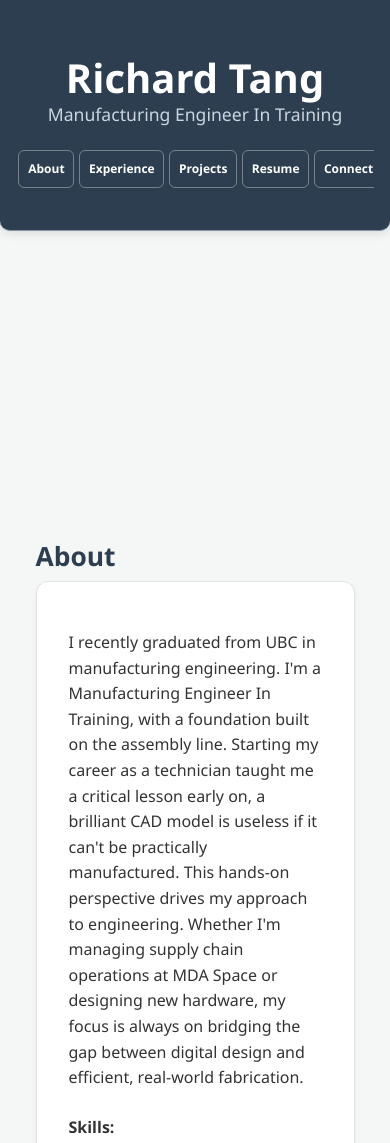
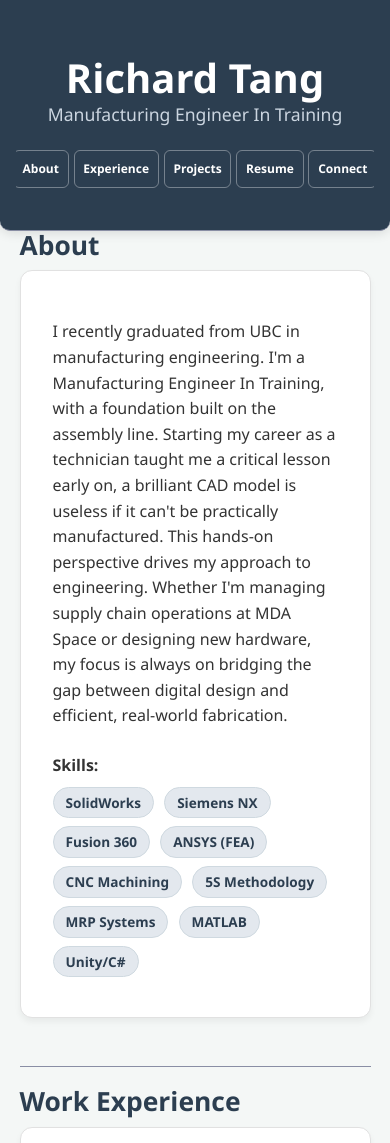
Before and after one commit to RKTang/RKTang.github.io, a website: page index.html in a window 390 px wide. Shown: the top 1143 px of the page. Drawn offline with Linux system fonts and the light colour scheme.

Commit message:
Fix mobile header gap and center nav; move sticky to portfolio.css
Co-authored-by: Cursor <cursoragent@cursor.com>

```diff
--- a/index.html
+++ b/index.html
@@ -53,8 +53,6 @@
             margin-bottom: 2rem;
             border-radius: 0 0 10px 10px;
             text-align: center;
-            position: sticky;
-            top: 0;
             z-index: 50;
             box-shadow: 0 2px 12px rgba(0, 0, 0, 0.12);
         }
--- a/portfolio.css
+++ b/portfolio.css
@@ -11,23 +11,42 @@ body > header.header-hidden {
     pointer-events: none;
 }
 
+@media (min-width: 721px) {
+    body > header {
+        position: sticky;
+        top: 0;
+    }
+}
+
 @media (max-width: 720px) {
-    /* Fixed header so transform hide works (sticky fights translateY) */
+    /* Fixed header so transform hide works; inline sticky no longer overrides */
     body > header {
         position: fixed;
         top: 0;
         left: 0;
         right: 0;
         width: 100%;
-        margin-bottom: 0;
+        margin-bottom: 0 !important;
         border-radius: 0;
         padding: 0.85rem 0.5rem 0.75rem;
         box-sizing: border-box;
     }
 
     main {
-        padding-top: var(--site-header-height, 10.5rem);
+        padding-top: var(--site-header-height, 8.5rem);
         padding-bottom: calc(1.5rem + env(safe-area-inset-bottom, 0px));
+        margin-top: 0;
+    }
+
+    main > section:first-of-type {
+        margin-top: 0;
+        padding-top: 0;
+        border-top: none;
+    }
+
+    section {
+        margin: 1.25rem 0;
+        padding: 1rem 0;
     }
 
     body > header h1 {
@@ -53,12 +72,12 @@ body > header.header-hidden {
         display: flex;
         flex-flow: row nowrap;
         flex-wrap: nowrap;
-        justify-content: flex-start;
+        justify-content: center;
         align-items: stretch;
         gap: 0.3rem;
         width: 100%;
         max-width: 100%;
-        margin: 0;
+        margin: 0 auto;
         padding: 0 0.15rem 0.1rem;
         overflow-x: auto;
         -webkit-overflow-scrolling: touch;
--- a/scroll.js
+++ b/scroll.js
@@ -11,6 +11,8 @@ if (document.readyState === "loading") {
 } else {
     syncHeaderLayout();
 }
+
+window.addEventListener("load", syncHeaderLayout);
 
 function onScroll() {
     showScrollButton();
@@ -26,7 +28,7 @@ function syncHeaderLayout() {
     if (mobileHeaderQuery.matches) {
         document.documentElement.style.setProperty(
             "--site-header-height",
-            header.offsetHeight + "px"
+            Math.ceil(header.getBoundingClientRect().height) + "px"
         );
     } else {
         document.documentElement.style.removeProperty("--site-header-height");
```
Also changed, not shown: connect.html (+0 -2 lines).
